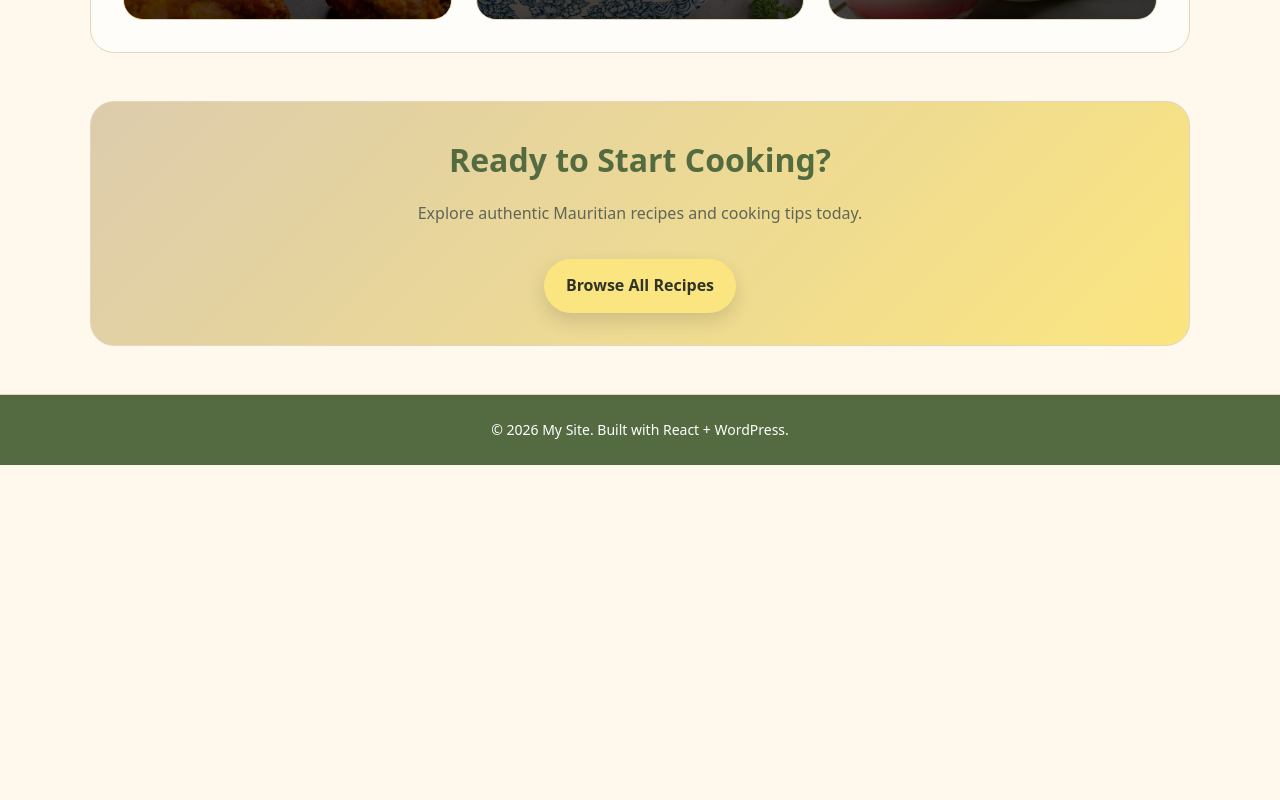
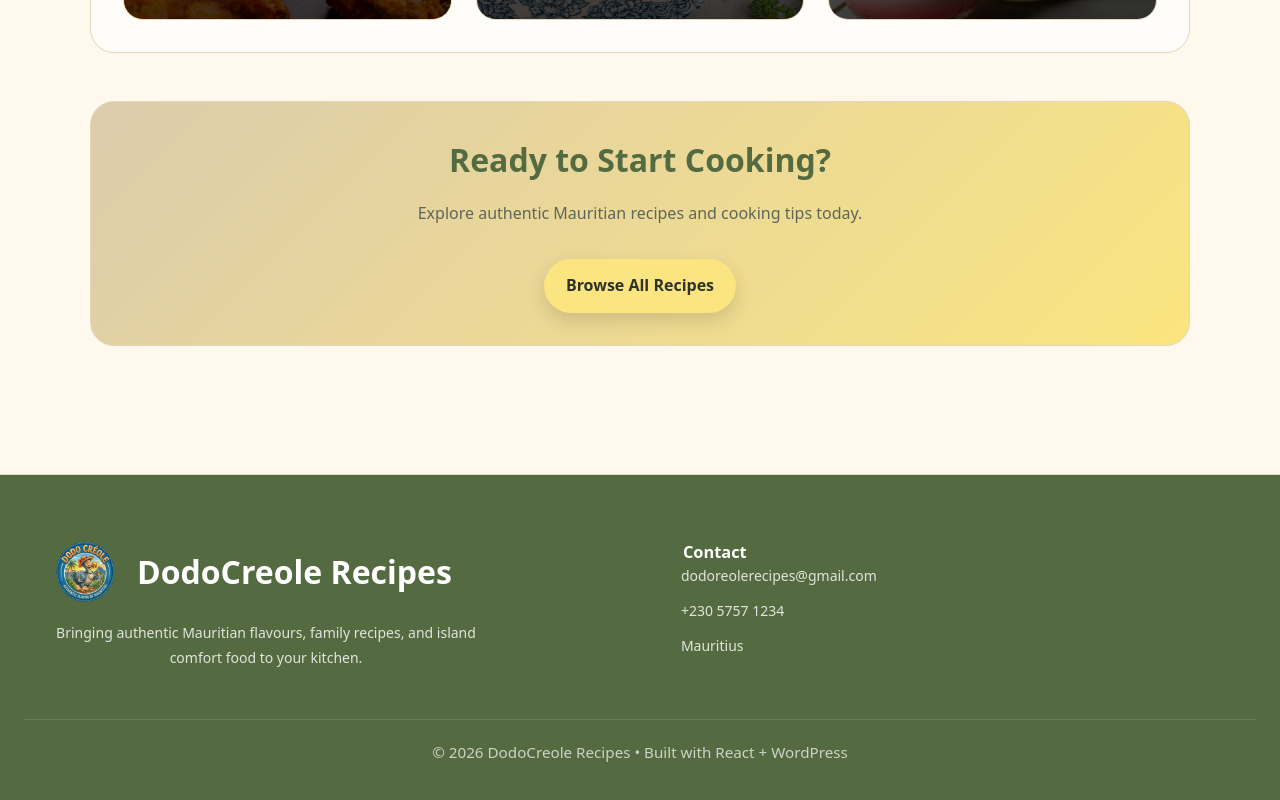
Before and after one commit to Urveesha/DodoCreole-Online-Cookbook, a React (Vite) app: page / in a window 1280 px wide. Shown: the part 1512-2312 px from the top of the page. Before the commit the page ends 1977 px from the top, so only its background shows below. Built offline with nearby package versions, Linux system fonts and the light colour scheme; no server answers.

Commit message:
Improved footer

```diff
--- a/src/components/Footer.jsx
+++ b/src/components/Footer.jsx
@@ -1,8 +1,46 @@
 function Footer() {
   return (
     <footer className="site-footer">
-      {/* TODO: Update with your site name and scenario */}
-      <p>&copy; {new Date().getFullYear()} My Site. Built with React + WordPress.</p>
+
+      <div className="footer-container">
+
+        <div className="footer-brand">
+
+          <div className="footer-logo-group">
+            <img
+              src="/images/logo.png"
+              alt="DodoCreole Recipes Logo"
+              className="footer-logo"
+            />
+
+            <h2>DodoCreole Recipes</h2>
+          </div>
+
+          <p>
+            Bringing authentic Mauritian flavours, family recipes,
+            and island comfort food to your kitchen.
+          </p>
+
+        </div>
+
+        <div className="footer-contact">
+
+          <h3>Contact</h3>
+
+          <p>dodoreolerecipes@gmail.com</p>
+          <p>+230 5757 1234</p>
+          <p>Mauritius</p>
+
+        </div>
+
+      </div>
+
+      <div className="footer-bottom">
+        <p>
+          © {new Date().getFullYear()} DodoCreole Recipes • Built with React + WordPress
+        </p>
+      </div>
+
     </footer>
   )
 }
--- a/src/index.css
+++ b/src/index.css
@@ -1844,3 +1844,80 @@ a:hover {
   padding-top: 0;
   padding-bottom: 0;
 }
+
+/* =========================================
+   Footer
+========================================= */
+
+.site-footer {
+  background: #546B41;
+  color: white;
+  margin-top: 5rem;
+  padding-top: 4rem;
+}
+
+.footer-container {
+  max-width: 1300px;
+  margin: auto;
+  padding: 0 2rem 3rem;
+
+  display: grid;
+  grid-template-columns: 1.5fr 1fr 1fr;
+  gap: 3rem;
+}
+
+.footer-logo-group {
+  display: flex;
+  align-items: center;
+  gap: 1rem;
+  margin-bottom: 1rem;
+}
+
+.footer-logo {
+  width: 65px;
+  height: 65px;
+  object-fit: cover;
+  border-radius: 50%;
+}
+
+.footer-brand h2 {
+  font-size: 2rem;
+  margin: 0;
+}
+
+.footer-brand p {
+  color: rgba(255,255,255,0.82);
+  line-height: 1.8;
+  max-width: 420px;
+}
+
+.footer-contact p {
+  color: rgba(255,255,255,0.82);
+  margin-bottom: 0.8rem;
+  margin-left: 8rem;
+  text-align: left;
+
+}
+
+.footer-bottom {
+  border-top: 1px solid rgba(255,255,255,0.12);
+  text-align: center;
+  padding: 1.3rem;
+}
+
+.footer-bottom p {
+  margin: 0;
+  color: rgba(255,255,255,0.7);
+  font-size: 0.95rem;
+}
+
+/* Responsive */
+
+@media (max-width: 850px) {
+
+  .footer-container {
+    grid-template-columns: 1fr;
+    gap: 2.5rem;
+  }
+
+}
```
